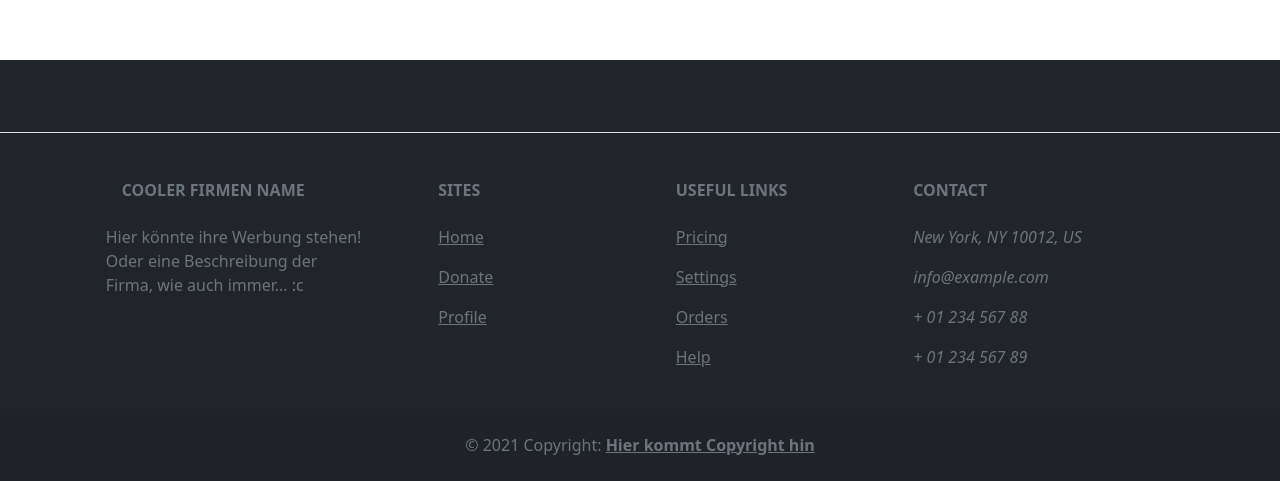
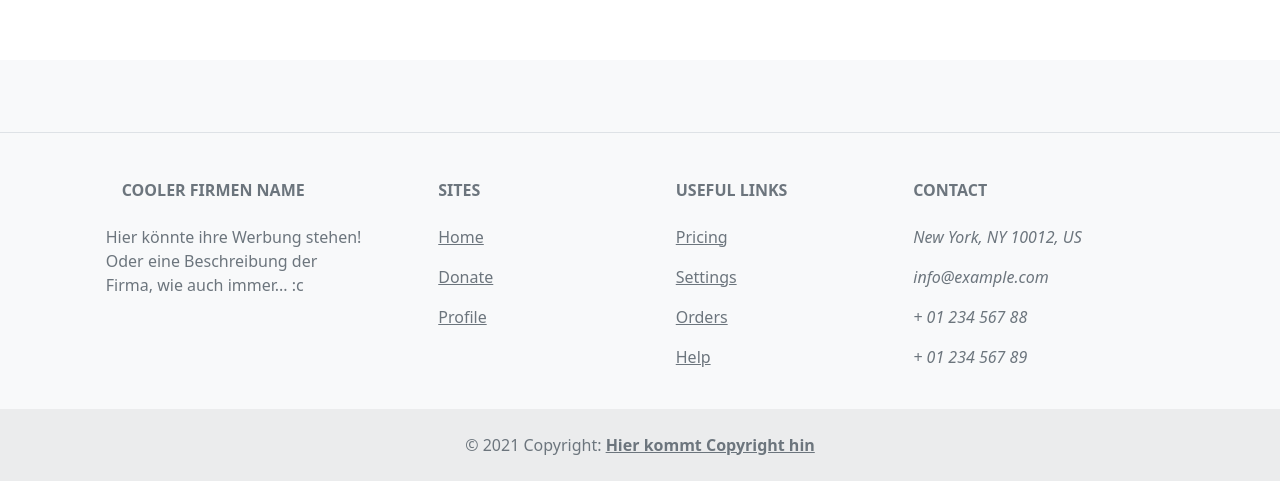
Before and after one commit to SS2021-SoftwareProject/Frontend, a Vue app: page / in a window 1280 px wide. Shown: the part 3015-3496 px from the top of the page. Built offline with nearby package versions, Linux system fonts and the light colour scheme.

Commit message:
footer light

```diff
--- a/src/components/Footer.vue
+++ b/src/components/Footer.vue
@@ -1,6 +1,6 @@
 <template>
   <!-- Footer -->
-  <footer class="text-center text-lg-start bg-dark text-muted">
+  <footer class="text-center text-lg-start bg-light text-muted">
     <!-- Section: Social media -->
     <section
         class="d-flex justify-content-center justify-content-lg-between p-4 border-bottom"
```
